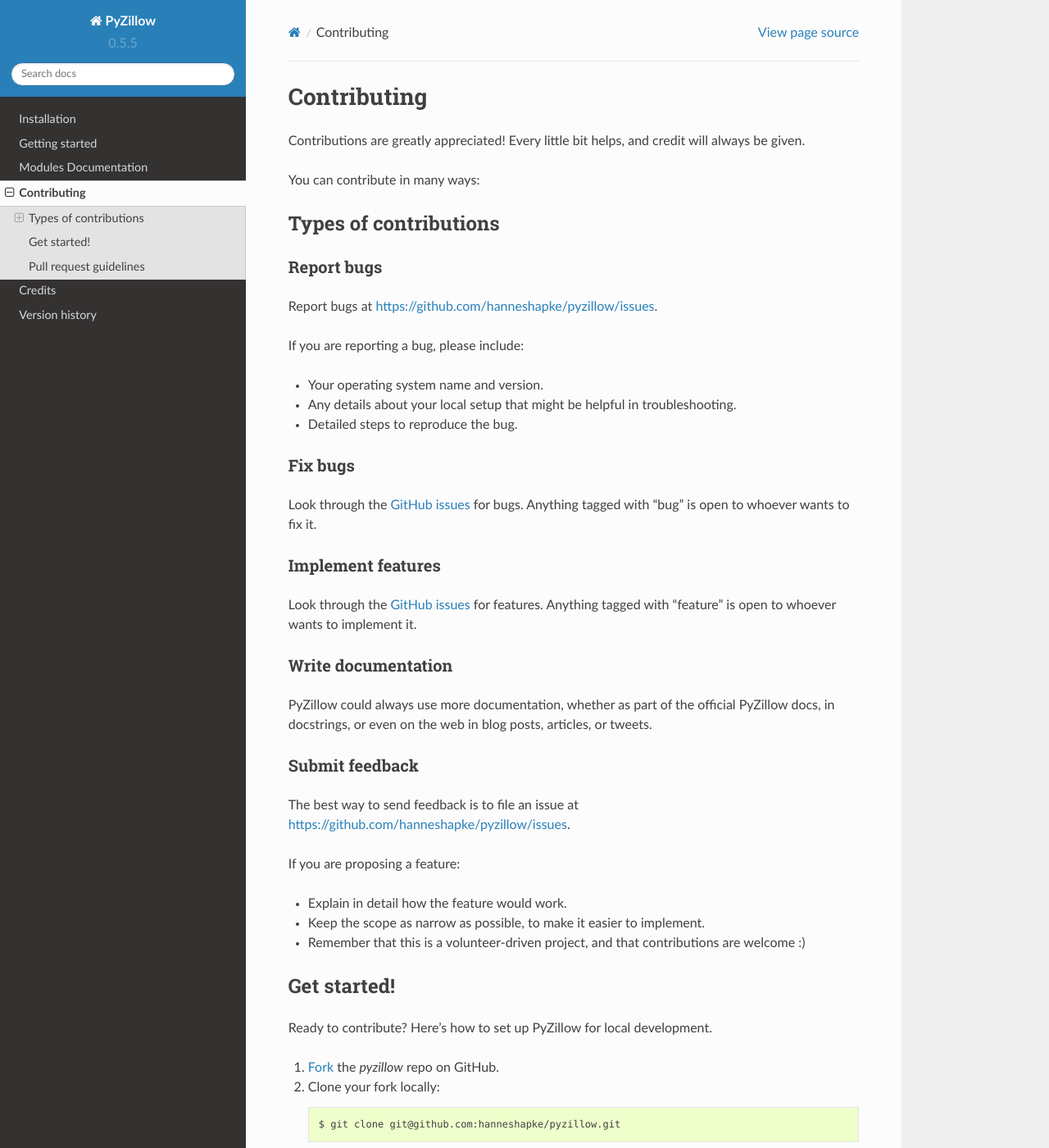
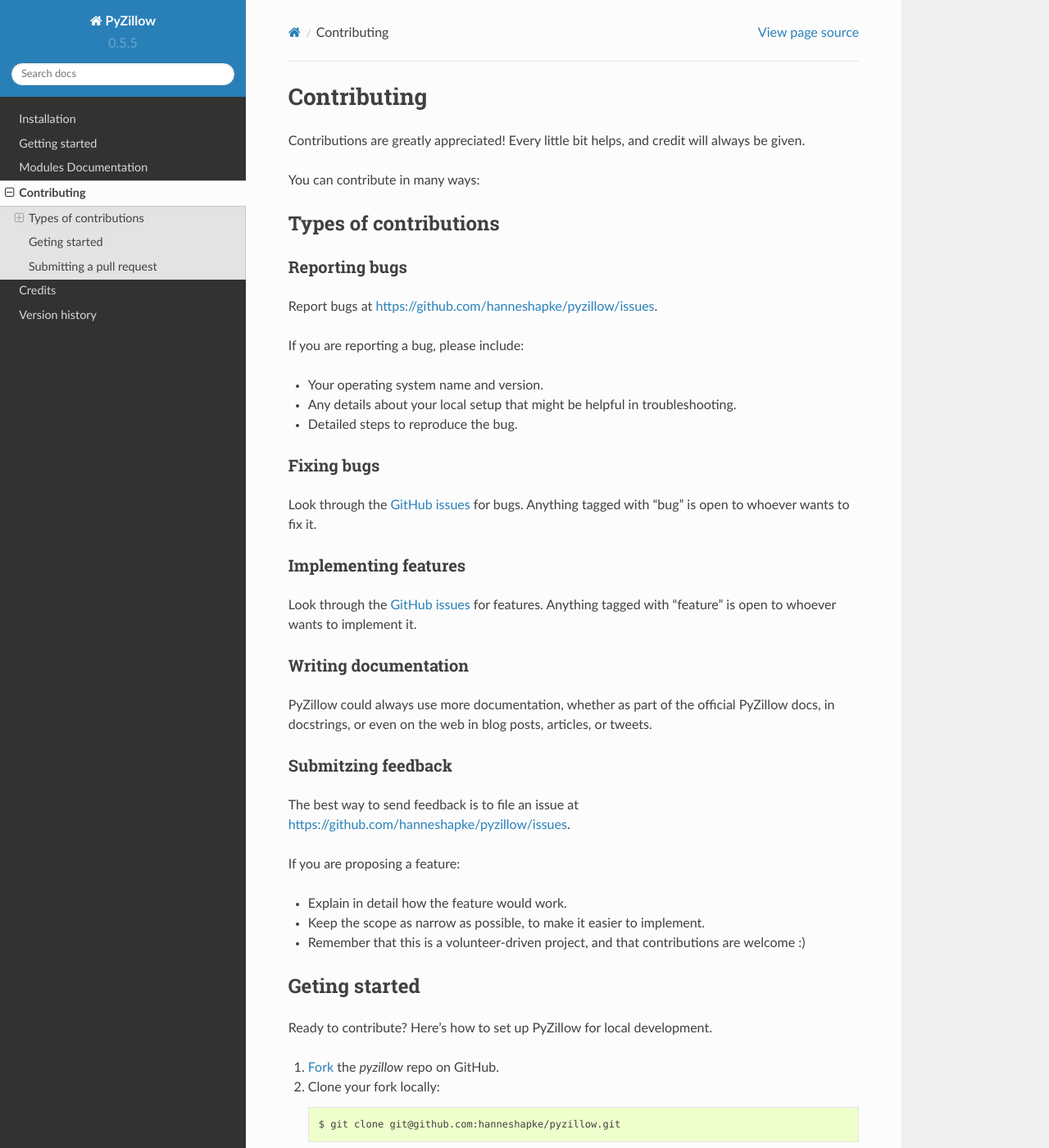
Before and after one commit to hanneshapke/pyzillow, a Sphinx documentation site: the page built from docs/contributing.rst, in a window 1280 px wide and 1400 px high. Shown: the whole window at 82% size. Built offline with Sphinx 7.4.7 and the Read the Docs theme 2.0.0, drawn with Linux system fonts in a browser that asks for light colours; some of the changed text lies outside the part shown.

Commit message:
Made headline style consistent

```diff
--- a/CONTRIBUTING.rst
+++ b/CONTRIBUTING.rst
@@ -9,8 +9,8 @@
 Types of contributions
 ----------------------
 
-Report bugs
-~~~~~~~~~~~
+Reporting bugs
+~~~~~~~~~~~~~~
 
 Report bugs at https://github.com/hanneshapke/pyzillow/issues.
 
@@ -20,27 +20,27 @@
 * Any details about your local setup that might be helpful in troubleshooting.
 * Detailed steps to reproduce the bug.
 
-Fix bugs
-~~~~~~~~
+Fixing bugs
+~~~~~~~~~~~
 
 Look through the `GitHub issues <https://github.com/hanneshapke/pyzillow/issues>`_ for bugs. Anything tagged with "bug"
 is open to whoever wants to fix it.
 
-Implement features
-~~~~~~~~~~~~~~~~~~
+Implementing features
+~~~~~~~~~~~~~~~~~~~~~
 
 Look through the `GitHub issues <https://github.com/hanneshapke/pyzillow/issues>`_ for features. Anything tagged with "feature"
 is open to whoever wants to implement it.
 
-Write documentation
-~~~~~~~~~~~~~~~~~~~
+Writing documentation
+~~~~~~~~~~~~~~~~~~~~~
 
 PyZillow could always use more documentation, whether as part of the
 official PyZillow docs, in docstrings, or even on the web in blog posts,
 articles, or tweets.
 
-Submit feedback
-~~~~~~~~~~~~~~~
+Submitzing feedback
+~~~~~~~~~~~~~~~~~~~
 
 The best way to send feedback is to file an issue at https://github.com/hanneshapke/pyzillow/issues.
 
@@ -51,8 +51,8 @@
 * Remember that this is a volunteer-driven project, and that contributions
   are welcome :)
 
-Get started!
-------------
+Geting started
+--------------
 
 Ready to contribute? Here's how to set up PyZillow for
 local development.
@@ -85,8 +85,8 @@
 
 .. _Fork: https://github.com/hanneshapke/pyzillow/fork
 
-Pull request guidelines
------------------------
+Submitting a pull request
+-------------------------
 
 Check that your pull request meets these guidelines before you submit it:
 
```
Also changed, not shown: docs/getting_started.rst (+8 -8 lines).
